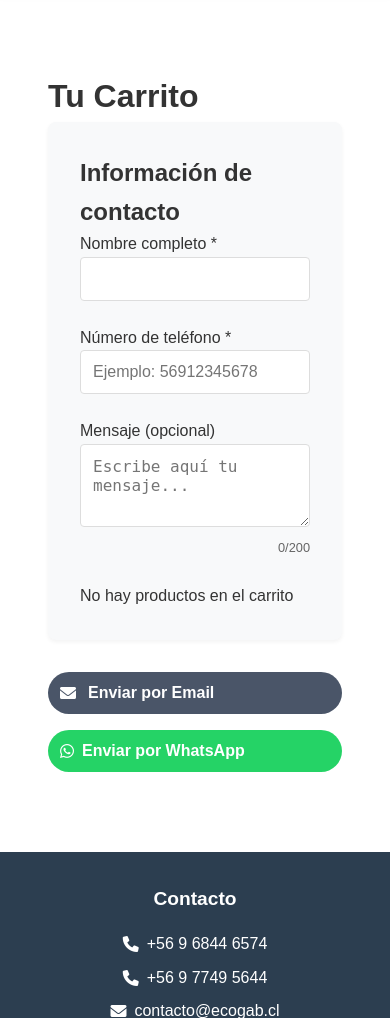
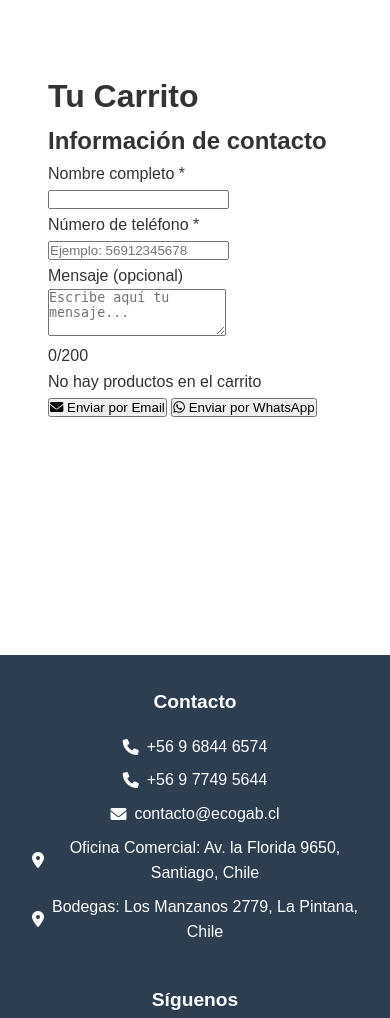
Before and after one commit to FraMqueli/ecogabSPA, a Django app: page /carrito/ in a window 390 px wide. Shown: the part 89-1107 px from the top of the page. Run offline with Django 5.2, Linux system fonts and the light colour scheme.

Commit message:
carrito11

```diff
--- a/ecogab_djg/inicio/templates/carrito/ver_carrito.html
+++ b/ecogab_djg/inicio/templates/carrito/ver_carrito.html
@@ -53,94 +53,45 @@
     padding: 1rem;
 }
 
-/* Estilos para el formulario de contacto */
-.ecogab-cart__contact-form {
-    background-color: #f8f9fa;
-    padding: 2rem;
-    border-radius: 8px;
-    margin-bottom: 2rem;
-    box-shadow: 0 2px 4px rgba(0,0,0,0.05);
-}
-
-.ecogab-cart__form-group {
-    margin-bottom: 1.5rem;
-}
-
-.ecogab-cart__form-input {
-    width: 100%;
-    padding: 0.75rem;
-    border: 1px solid #ddd;
-    border-radius: 4px;
-    font-size: 1rem;
-    transition: border-color 0.3s ease;
-}
-
-.ecogab-cart__form-input:focus {
-    border-color: #4a5568;
-    outline: none;
-}
-
-.ecogab-cart__char-count {
-    text-align: right;
-    font-size: 0.8rem;
-    color: #666;
-    margin-top: 0.25rem;
-}
-
 /* Estilos para los items del carrito */
 .ecogab-cart__item {
-  display: block; /* Para que cada ítem sea un bloque con 100% de ancho */
+    display: flex;
+    align-items: center;
     background: #ffffff;
     padding: 1rem;
     border-radius: 8px;
     box-shadow: 0 2px 4px rgba(0, 0, 0, 0.1);
     width: 100%;
-  margin-bottom: 1rem; /* Espacio entre items */
+    margin-bottom: 1rem;
+    gap: 1rem;
 }
 
-/* Estilo para imágenes del carrito (ambas clases para compatibilidad) */
-.ecogab-cart__item-image,
-.cart-item-image {
-    width: 50px !important;
-    height: 50px !important;
-    object-fit: cover !important;
-    border-radius: 5px !important;
-    max-width: 50px !important;
-    max-height: 50px !important;
-}
-
-/* Esto asegura que la imagen no pueda crecer más allá del tamaño especificado */
-.ecogab-cart__item img {
-    width: 50px !important;
-    height: 50px !important;
-    object-fit: cover !important;
-    border-radius: 5px !important;
-    max-width: 50px !important;
-    max-height: 50px !important;
+/* Estilo para imágenes del carrito */
+.ecogab-cart__item-image {
+    width: 50px;
+    height: 50px;
+    object-fit: cover;
+    border-radius: 5px;
 }
 
 /* Layout para items del carrito */
 .ecogab-cart__item-content {
     display: flex;
-  align-items: flex-start; /* Alinea todo arriba */
+    align-items: center;
     gap: 1rem;
-}
-.ecogab-cart__item-link {
-  display: flex;
-  align-items: center;
-  justify-content: center;
+    flex-grow: 1;
 }
 
 .ecogab-cart__item-details {
     display: flex;
     flex-direction: column;
-  gap: 0.5rem; /* Espacio entre nombre, categoría y precio */
+    gap: 0.3rem;
 }
 
 .ecogab-cart__item-name {
     font-weight: bold;
     color: #333;
-  font-size: 1.1rem;
+    font-size: 1rem;
     margin: 0;
 }
 
@@ -165,112 +116,38 @@
     justify-content: center;
 }
 
+/* Espaciado entre elementos */
 .ecogab-cart__item:not(:last-child) {
     margin-bottom: 15px;
-}
-
-.ecogab-cart__remove-item i {
-    font-size: 1.2rem;
-}
-
-/* Estilos para los botones */
-.ecogab-cart__summary {
-    display: flex;
-    gap: 1rem;
-    justify-content: center;
-    margin-top: 2rem;
-    flex-wrap: wrap;
-}
-
-.ecogab-cart__email-btn {
-    display: inline-flex;
-    align-items: center;
-    gap: 0.75rem;
-    padding: 1rem 1.5rem;
-    background-color: #4a5568;
-    color: white;
-    border: none;
-    border-radius: 999px;
-    cursor: pointer;
-    transition: all 0.3s ease;
-    font-weight: 600;
-    font-size: 1rem;
-}
-
-.ecogab-cart__whatsapp-btn {
-    display: inline-flex;
-    align-items: center;
-    gap: 8px;
-    padding: 12px 24px;
-    background-color: #25d366;
-    color: white;
-    border: none;
-    border-radius: 25px;
-    cursor: pointer;
-    transition: all 0.3s ease;
-    font-weight: bold;
-}
-
-/* Efectos hover para los botones */
-.ecogab-cart__email-btn:hover {
-    background-color: #2d3748;
-    transform: translateY(-1px);
-}
-
-.ecogab-cart__whatsapp-btn:hover {
-    background-color: #128c7e;
-    transform: scale(1.05);
 }
 
 /* Media queries para dispositivos móviles */
 @media (max-width: 500px) {
     .ecogab-cart__item {
         display: grid;
-        grid-template-columns: 70px 1fr auto;
+        grid-template-columns: 60px 1fr auto;
         align-items: center;
         grid-template-areas:
             "img details remove"
             "img price remove";
         gap: 0.5rem;
-        padding: 1rem;
-        position: relative;
     }
 
-    .ecogab-cart__item-image,
-    .cart-item-image {
+    .ecogab-cart__item-image {
         grid-area: img;
-        /* El tamaño ya está forzado en los estilos base */
     }
 
     .ecogab-cart__item-details {
         grid-area: details;
-        width: 100%;
     }
 
     .ecogab-cart__item-price {
         grid-area: price;
-        align-self: start;
     }
 
     .ecogab-cart__remove-item {
         grid-area: remove;
         justify-self: end;
-        align-self: center;
-    }
-
-    .ecogab-cart__item-name {
-        font-size: 0.9rem;
-    }
-
-    .ecogab-cart__email-btn,
-    .ecogab-cart__whatsapp-btn {
-        width: 100%;
-        padding: 12px;
-        font-size: 1rem;
-    }
-
-    .ecogab-cart__summary {
-        flex-direction: column;
     }
 }
 </style>
```
Lines whose indentation alone changed are shown as unchanged.
